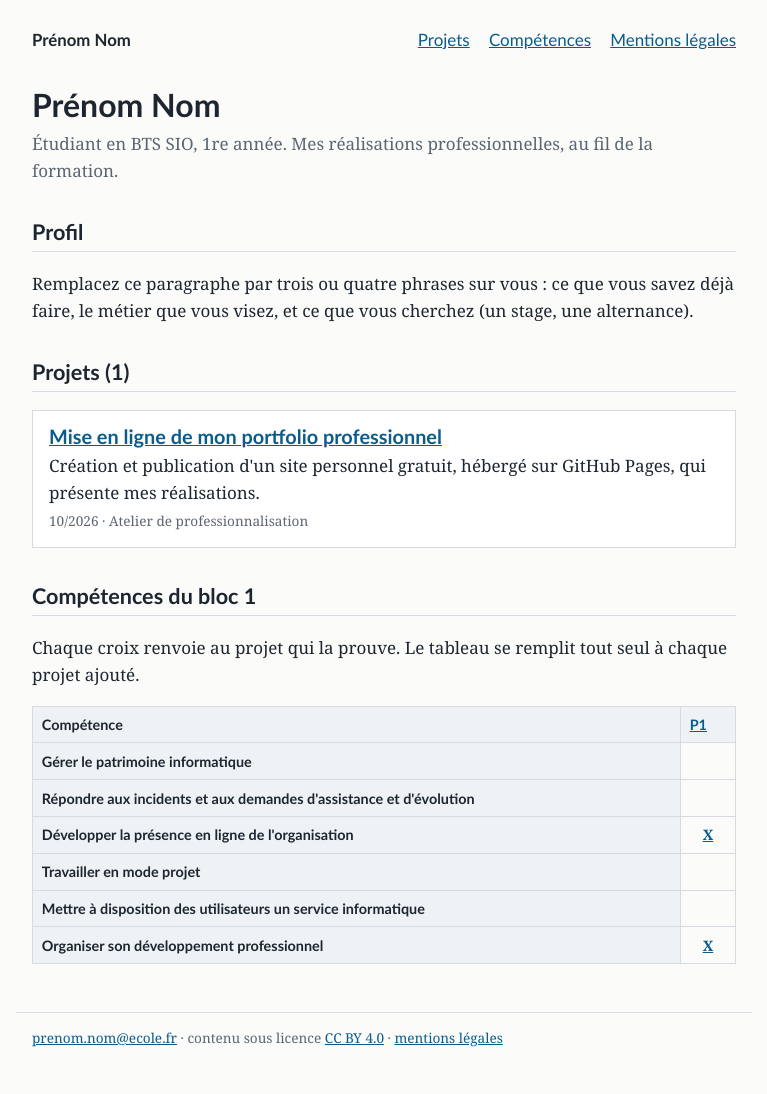
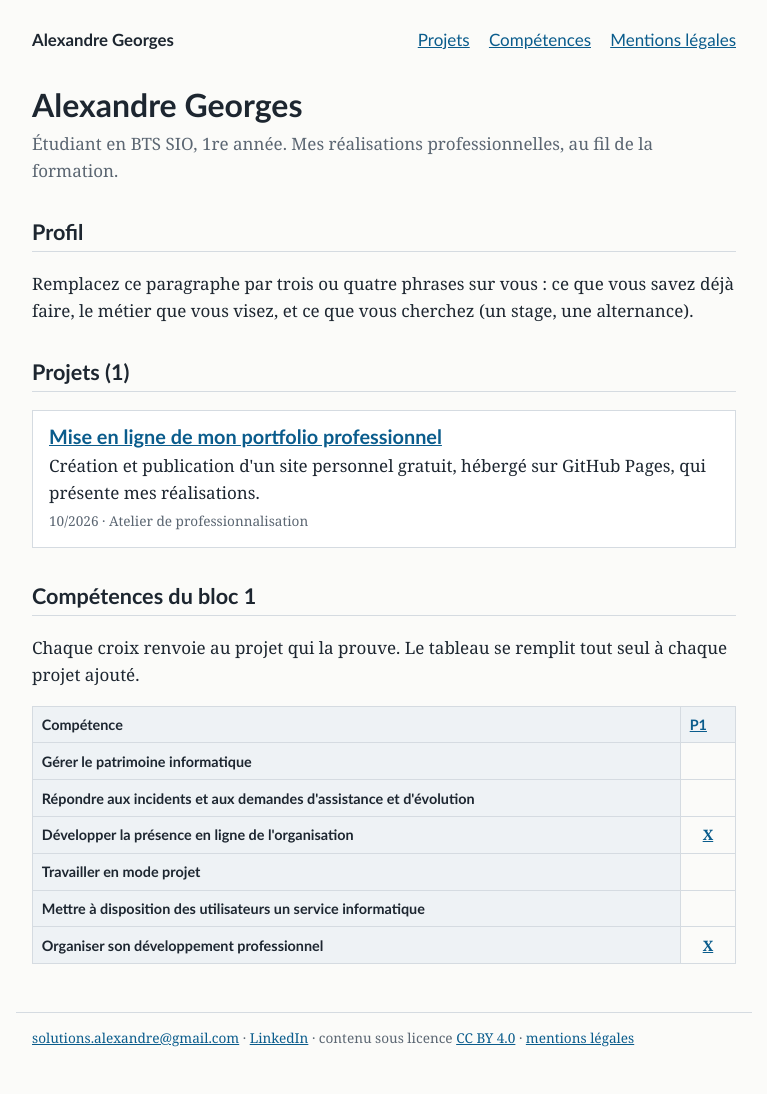
Before and after one commit to ElysioUI/Portfolio, a Jekyll site: the page built from index.html, in a window 1280 px wide. Shown: the whole page, without its empty margins (256-1023 px from the left). Built offline with Jekyll 4.4.1, drawn with Linux system fonts in a browser that asks for light colours.

Commit message:
Alexandre à modifier ceci, longue vie au roi !

```diff
--- a/_config.yml
+++ b/_config.yml
@@ -1,11 +1,11 @@
 # Réglages du portfolio. Modifiez les quatre lignes ci-dessous, enregistrez,
 # et le site se met à jour tout seul après la publication.
-title: "Prénom Nom"
+title: "Alexandre Georges"
 description: "Étudiant en BTS SIO, 1re année. Mes réalisations professionnelles, au fil de la formation."
-email: "prenom.nom@ecole.fr"
-linkedin: ""
+email: "solutions.alexandre@gmail.com"
+linkedin: "www.linkedin.com/in/alexandre-georges-3927b0413"
 
-lang: fr
+lang: fr, eng, span
 
 # Chaque fichier déposé dans le dossier _projets devient une page du site.
 collections:
```
